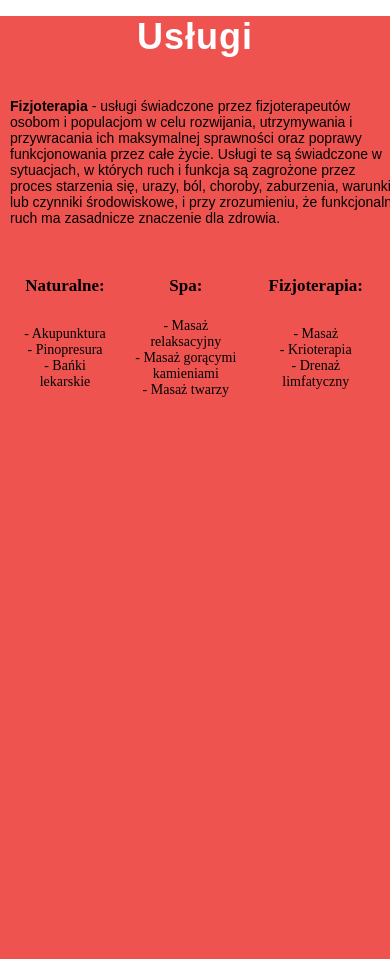
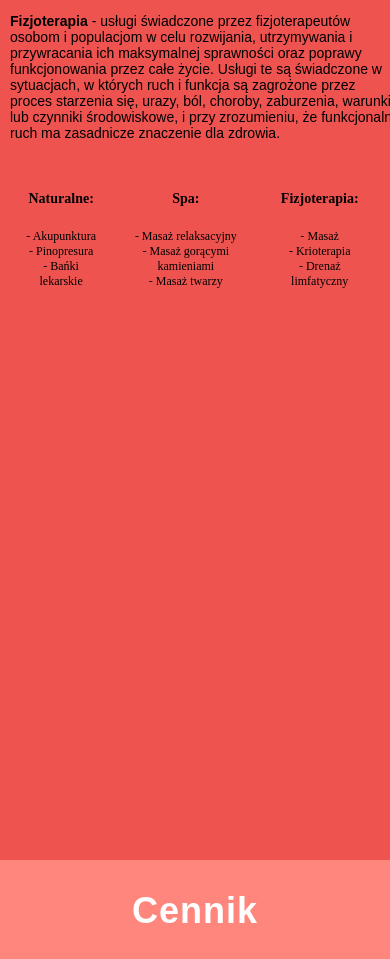
Before and after one commit to Maciejusz/Maciejusz.github.io, a plain HTML site: page index.html in a window 390 px wide. Shown: the part 1735-2694 px from the top of the page. Drawn offline with nearby package versions, Linux system fonts and the light colour scheme; a web font is replaced by a local one.

Commit message:
Add files via upload

```diff
--- a/style.css
+++ b/style.css
@@ -417,10 +417,10 @@ tr{
 }
 @media screen and (max-width: 400px){
     .fizjo{
-        height: 120vh;
+        height: 110vh;
     }
     .uslugi{
-        height: 115vh;
+        height: 110vh;
     }
     .cennik{
         height: 85vh;
@@ -435,10 +435,10 @@ tr{
         font-size: 14px;
     }
     .ustr1{
-        font-size: 17px;
+        font-size: 14px;
     }
     .ustr2{
-        font-size: 14px;
+        font-size: 12px;
     }
     .banner .content h2{
         font-size: 30px;
```
